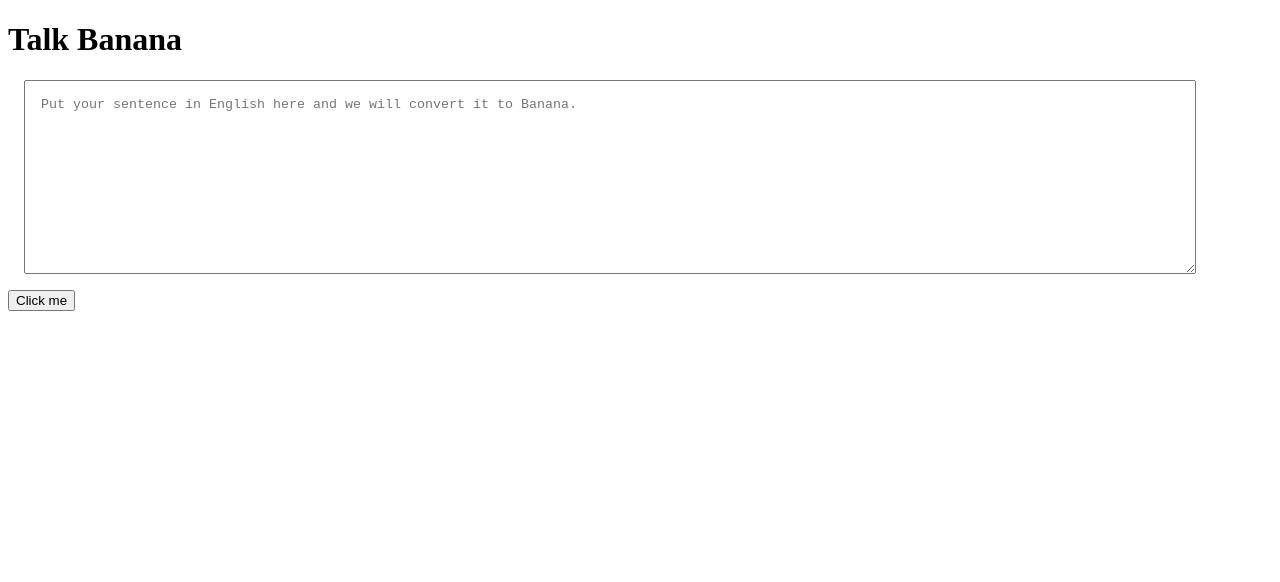
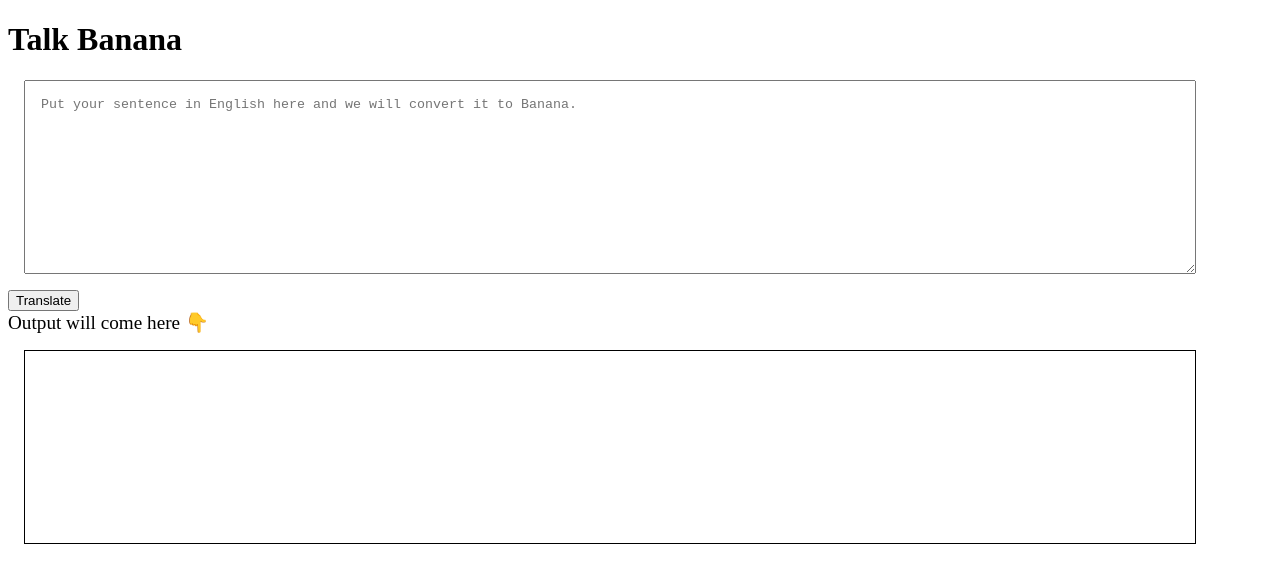
Before and after one commit to jagtapbhavesh/banana-speak, a plain HTML site: page index.html in a window 1280 px wide. Drawn offline with Linux system fonts and the light colour scheme.

Commit message:
input output processing done.

```diff
--- a/app.js
+++ b/app.js
@@ -1,9 +1,14 @@
 var btnTranslate = document.querySelector("#btn-translate");
 var txtInput = document.querySelector("#txt-input");
+var outputDiv = document.querySelector("#output");
 
-console.log(txtInput);
+//  outputDiv.innerText = "Bhavesh Jagtap"
 
-btnTranslate.addEventListener("click", function clickEventHandler() {
-    console.log("clicked!!");
-    console.log("input:", txtInput.value);
-})
+console.log(outputDiv);
+// console.log(txtInput);
+
+function clickHandler() {
+   outputDiv.innerText ="ajsajsajsajsjas " +txtInput.value;
+};
+
+btnTranslate.addEventListener("click",clickHandler)
--- a/index.html
+++ b/index.html
@@ -14,6 +14,13 @@
             margin: 1rem;
             padding: 1rem;
         }
+        #output {
+            border: 1px solid black;
+            height: 20vh;
+            width: 90%;
+            margin: 1rem;
+            padding: 1rem;
+        }
     </style>
     <!-- One way to use JavaScript -->
     <!-- <script> -->
@@ -25,7 +32,11 @@
     <h1> Talk Banana </h1>
     <textarea id="txt-input"
         placeholder="Put your sentence in English here and we will convert it to Banana."></textarea>
-    <button id="btn-translate">Click me </button>
+    <button id="btn-translate"> Translate </button>
+
+
+    <div style="font-size: larger;"> Output will come here 👇 </div>
+    <div id="output"> </div>
     <script src="app.js" type="text/javascript"></script>
 </body>
 
```
